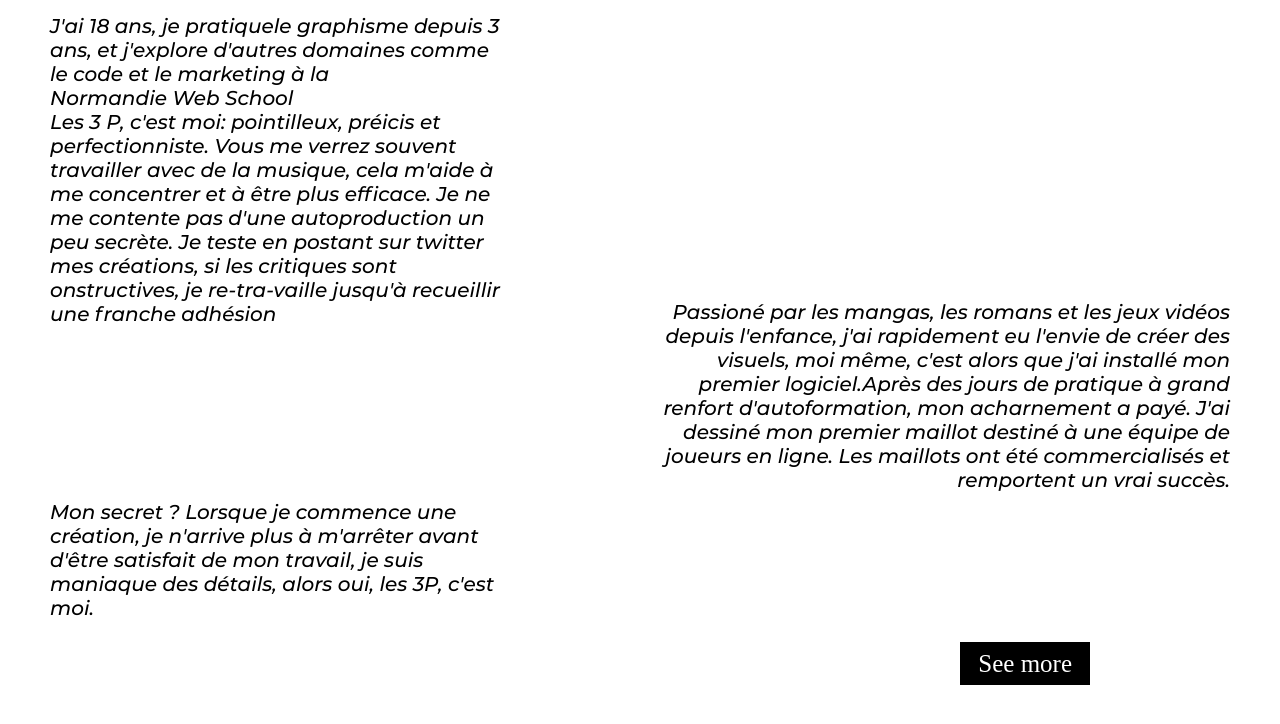
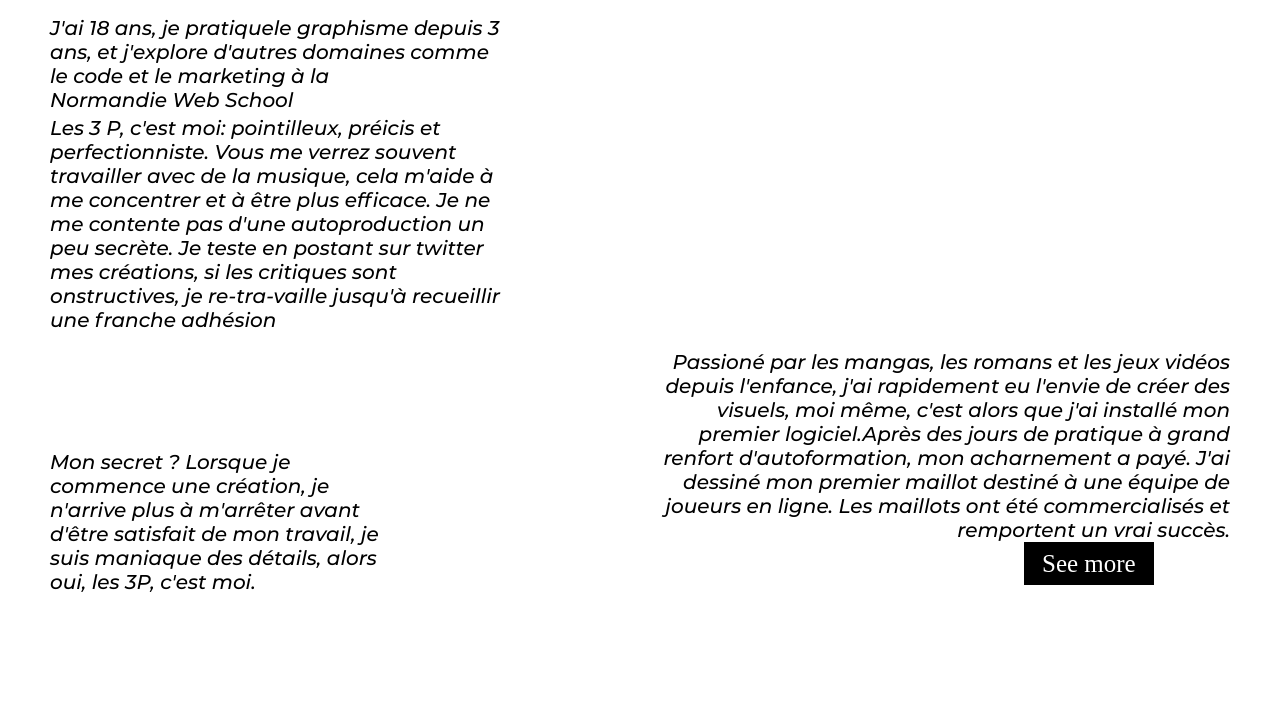
Before and after one commit to Boutroisjordan/axel_website, a plain HTML site: page about.html in a window 1280 px wide. Shown: the part 286-1010 px from the top of the page. After the commit the page ends 880 px from the top, so only its background shows below. Drawn offline with Linux system fonts and the light colour scheme; a web font is replaced by a local one.

Commit message:
Update style.css

```diff
--- a/style.css
+++ b/style.css
@@ -259,14 +259,18 @@ form label {
     font-size: 90px;
 }
 
-.flex_about {
-    padding-bottom: 20px;
+
+
+.img_about {
+    width: 20%;
+    height: 50px;
+    position: relative;
+    bottom: 450px; left: 1250px;
 }
-
 /* premier paragraphe */
 
 .first_p {
-    height: 250px;
+    height: 320px;
     width: 100%;
     display: flex;
     flex-direction: column;
@@ -281,7 +285,7 @@ form label {
 }
 
 .second_p {
-    height: 200px;
+    height: 100px;
     width: 100%;
     text-align: right;
 
@@ -297,13 +301,12 @@ form label {
 }
 
 .third_p {
-    height: 150px;
-    width: 100%;
-
+    height: 100px;
+    width: 40%;
 }
 
 .third_p p {
-    width: 40%;
+    width: 80%;
     font-family: "Montserrat";
     padding-left: 50px;
     font-size: 20px;
@@ -313,17 +316,10 @@ form label {
 
 
 
-.flex-about2 {
-    display: grid;
-    grid-template-columns: 1fr 1fr;
-}
+
 
 .btn_about {
-    float: right;
-    padding-right: 190px;
-    padding-bottom: 10%;
-    grid-column-start: 2;
-    grid-column-end: 3;
+    padding-left: 80%;
 }
 
 .btn_about1 {
@@ -334,6 +330,7 @@ form label {
     padding: 5px 15px;
     font-family: 'Eastman Trial extrabold';
 
+
 }
 
 
```
